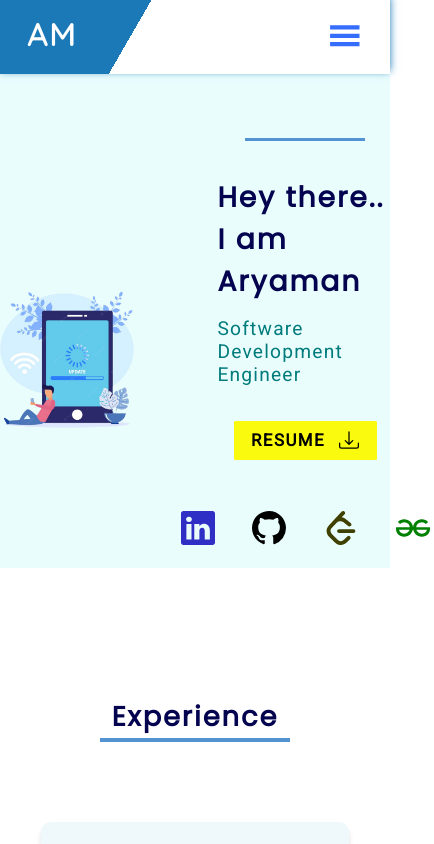
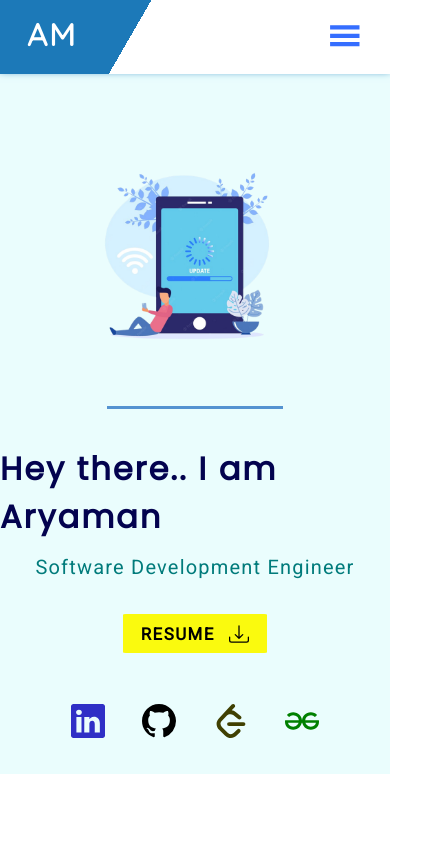
Before and after one commit to AryamanMishra/Portfolio-Website, a React (Create React App) app: page / in a window 390 px wide. Shown: the top 844 px of the page, 434 px wide, since content can reach past the window. Built offline with nearby package versions, Linux system fonts and the light colour scheme.

Commit message:
resp updates

```diff
--- a/src/components/Home/Intro.js
+++ b/src/components/Home/Intro.js
@@ -8,7 +8,7 @@ const Intro = ()=> {
     return (
         <div className='intro'>
             <div className='intro-title'>
-                <div className="underline" style={{width:'7.5em',height:'0.22em',marginTop:'-6em',marginBottom:'1.5em'}}></div>
+                <div className="hero-underline"></div>
                 <h1>Hey there.. I am Aryaman</h1>
                 <p>Software Development Engineer</p>
             </div>
--- a/src/styles/Home.css
+++ b/src/styles/Home.css
@@ -3,7 +3,7 @@
 
 .main-section {
     display: flex;
-    gap: 5em;
+    gap: 6em;
     background-color: rgba(124, 241, 241, 0.158);
     align-items: center;
     justify-content: center;
@@ -11,11 +11,18 @@
     padding-bottom: 1.2em;
 }
 
+.hero-underline {
+    width:7.5em;
+    height:0.22em;
+    margin-top:-6em;
+    margin-bottom:1.5em;
+    background-color: rgb(84, 147, 209);
+}
 .hero-img {
     width: 36%;
 }
 .intro {
-    width: 45%;
+    /* width: 45%; */
     display: flex;
     flex-direction: column;
     align-items: center;
@@ -35,7 +42,7 @@
     font-family: 'Poppins', sans-serif;
     letter-spacing: 2px;
     color: rgb(3, 3, 79);
-    font-size: 2.4rem;
+    font-size: 2.3rem;
 }
 .intro-title p {
     font-size: 1.2em;
@@ -240,7 +247,7 @@
         width: 1050px;
     }
     .intro-title h1 {
-        font-size: 2.2em;
+        font-size: 2.1em;
     }
 }
 
@@ -249,7 +256,7 @@
         width: 950px;
     }
     .intro-title h1 {
-        font-size: 1.95em;
+        font-size: 1.9em;
     }
 }
 
@@ -281,6 +288,18 @@
     .single-experience p {
         font-size: 1em;
     }
+    .intro-title h1 {
+        font-size: 1.65em;
+    }
+    .intro-title p {
+        font-size: 1.1em;
+    }
+    .experience-title h2 {
+        font-size: 1.3em;
+    }
+    .exp-underline {
+        width: 10em;
+    }
 }
 
 
@@ -293,6 +312,18 @@
     }
     .single-experience p {
         font-size: 1em;
+    }
+    .intro-title h1 {
+        font-size: 1.55em;
+    }
+    .intro-title p {
+        font-size: 1em;
+    }
+    .experience-title h2 {
+        font-size: 1.2em;
+    }
+    .exp-underline {
+        width: 9em;
     }
 }
 
@@ -640,4 +671,28 @@
     .exp-underline {
         width: 4.5em;
     }
+
 }
+
+
+
+/* hero  */
+@media only screen and (max-width: 760px) {
+    .main-section {
+        flex-direction: column;
+        padding-bottom: 2em;
+    }
+    .hero-img {
+        width: 44%;
+        padding-right: 1em;
+    }
+    .intro-title h1 {
+        font-size: 2em;
+    }
+    .intro-title p {
+        font-size: 1.25em;
+    }
+    .hero-underline {
+        width: 11em;
+    }
+}
```
